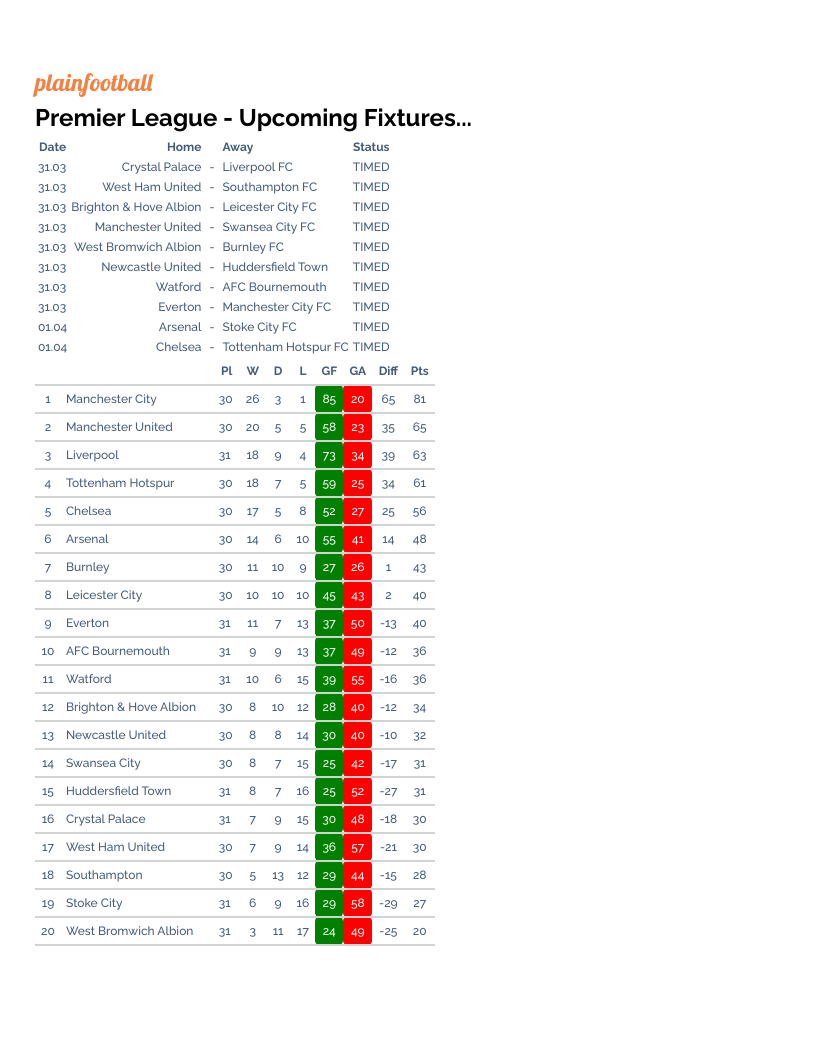
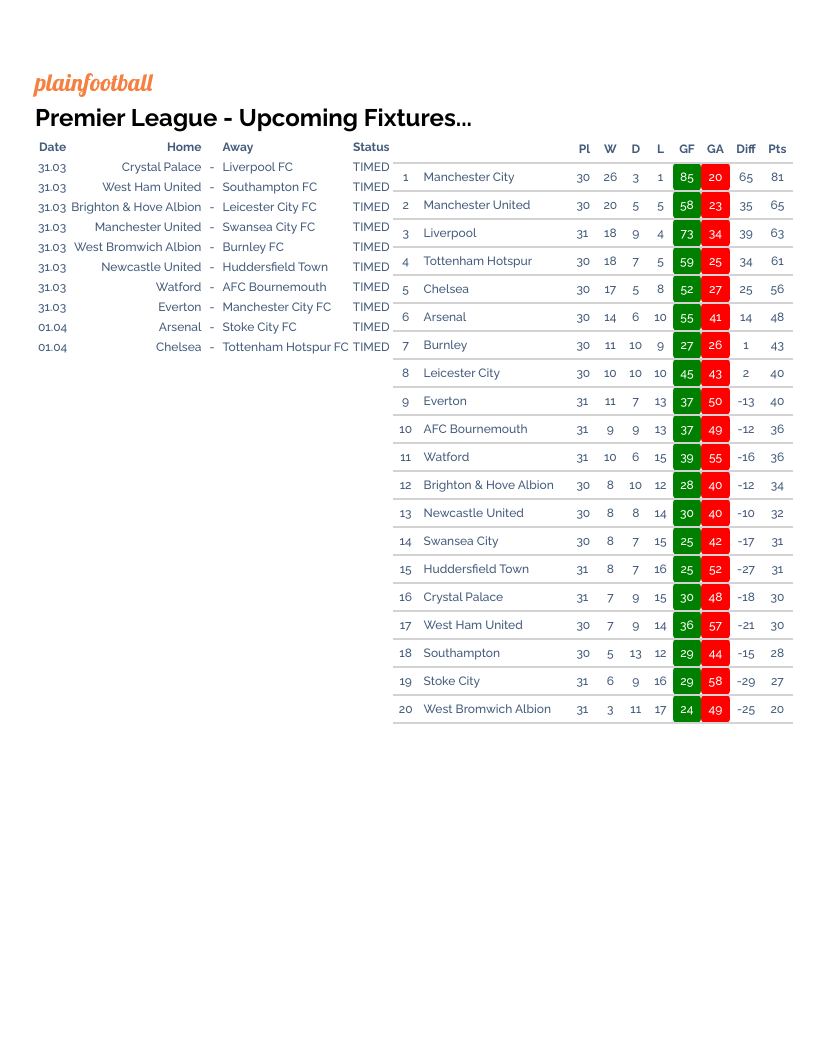
Before and after one commit to mxdws/datatable, a Jekyll site: the page built from index.html, in a window 1280 px wide. Shown: the whole page, without its empty margins (205-1029 px from the left). Built offline with Jekyll 4.4.1, drawn with Linux system fonts in a browser that asks for light colours; after the commit the page ends 900 px from its top, so only the background shows below that.

Commit message:
Try and save files this time!!

```diff
--- a/index.html
+++ b/index.html
@@ -3,7 +3,8 @@
 ---
 
 <h2>Premier League - Upcoming Fixtures...</h2>
+<div class="league-summary">
+  {% include nextleaguefixtures.html %}
 
-{% include nextleaguefixtures.html %}
-
-{% include standings.html %}
+  {% include standings.html %}
+</div>
```
